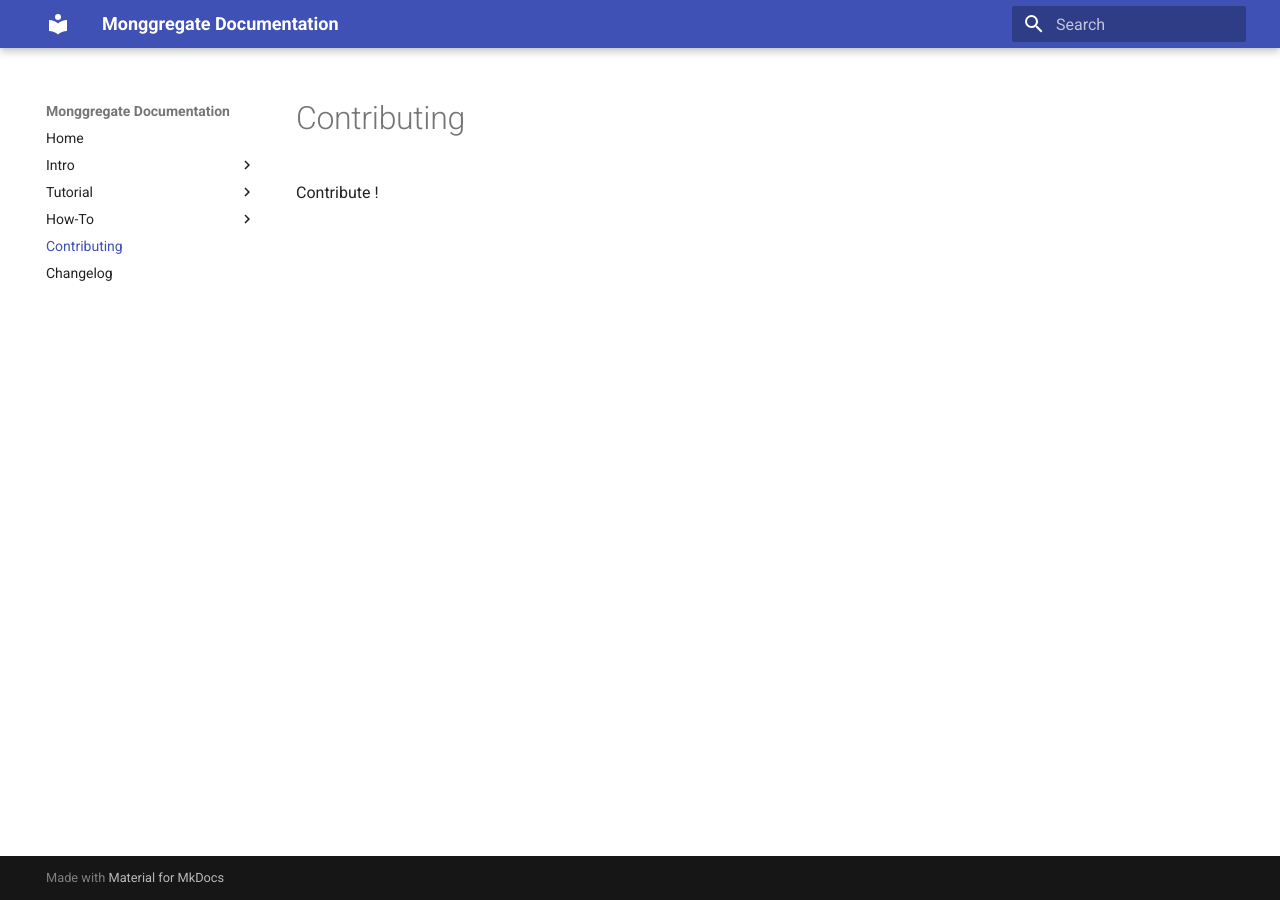
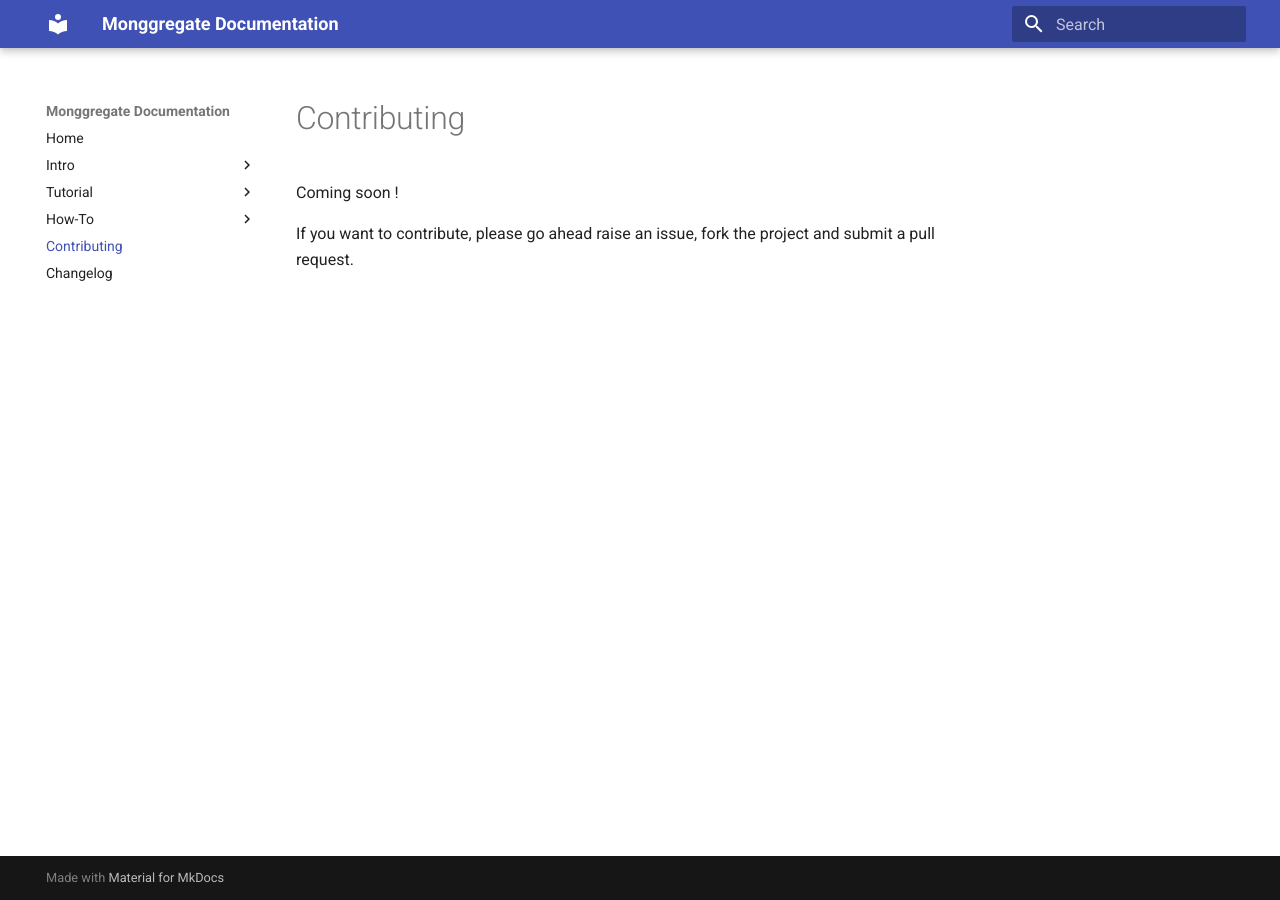
Before and after one commit to VianneyMI/monggregate, an MkDocs documentation site: the page built from docs/contributing.md, in a window 1280 px wide. Built offline with MkDocs 1.6.1 and Material for MkDocs 9.7.7, drawn with Linux system fonts in a browser that asks for light colours.

Commit message:
Added search.md and contributing.md coming soon

```diff
--- a/docs/contributing.md
+++ b/docs/contributing.md
@@ -1 +1,3 @@
-Contribute !
+Coming soon !
+
+If you want to contribute, please go ahead raise an issue, fork the project and submit a pull request.
--- a/mkdocs.yml
+++ b/mkdocs.yml
@@ -11,8 +11,9 @@ nav:
     - Pipelines: tutorial/pipeline.md
     - Stages: tutorial/stages.md
     - Operators: tutorial/operators.md
+    - Search: tutorial/search.md
   - How-To:
-    - Get Data: how-to/setup.md
+    #- Get Data: how-to/setup.md
     - Common Pipelines Use Cases:
       - Home: how-to/commons/home.md
       - Select a nested document: how-to/commons/select-a-nested-document.md
```
Also changed, not shown: docs/how-to/commons/home.md (+1 -1 lines), docs/tutorial/search.md (added, +1 -0 lines).
